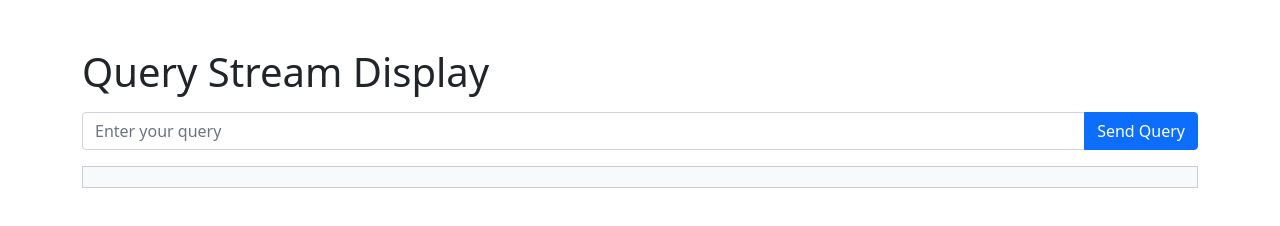
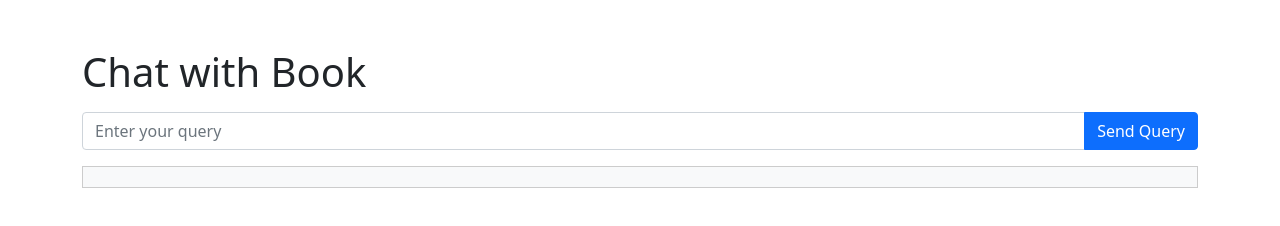
Before and after one commit to huzaifa003/skinllama2interface, a plain HTML site: page index.html in a window 1280 px wide. Drawn offline with nearby package versions, Linux system fonts and the light colour scheme.

Commit message:
Update index.html

```diff
--- a/index.html
+++ b/index.html
@@ -17,7 +17,7 @@
 </head>
 <body>
     <div class="container py-5">
-        <h1 class="mb-3">Query Stream Display</h1>
+        <h1 class="mb-3">Chat with Book</h1>
         <div class="input-group mb-3">
             <input type="text" id="queryInput" class="form-control" placeholder="Enter your query">
             <button class="btn btn-primary" onclick="sendQuery()">Send Query</button>
```
